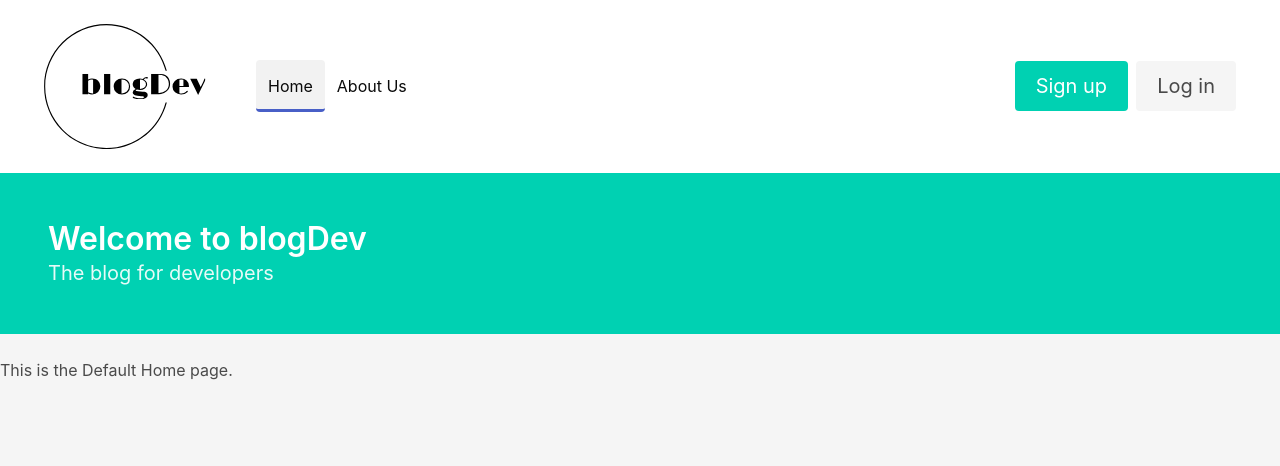
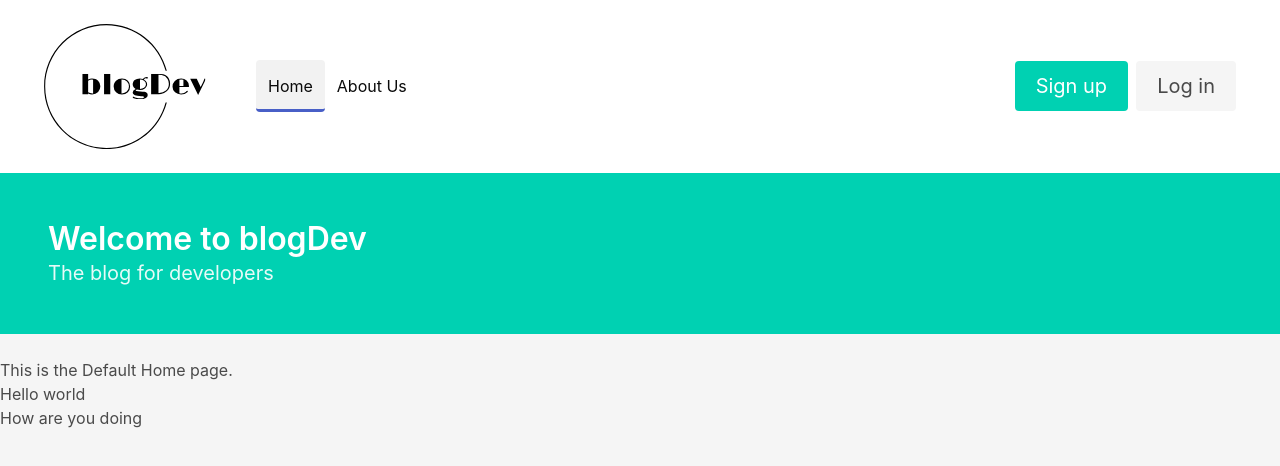
Before and after one commit to StsteveO/blog-front-end, a React (Vite) app in the folder blog-front-end/: page / in a window 1280 px wide. Shown: the top 466 px of the page. Built offline with nearby package versions, Linux system fonts and the light colour scheme.

Commit message:
modified default page

```diff
--- a/blog-front-end/src/components/DefaultPage.jsx
+++ b/blog-front-end/src/components/DefaultPage.jsx
@@ -5,6 +5,8 @@ const DefaultPage = () => {
   return (
     <>
       <h1> This is the Default Home page.</h1>
+      <p>Hello world</p>
+      <p>How are you doing</p>
     </>
   );
 };
```
